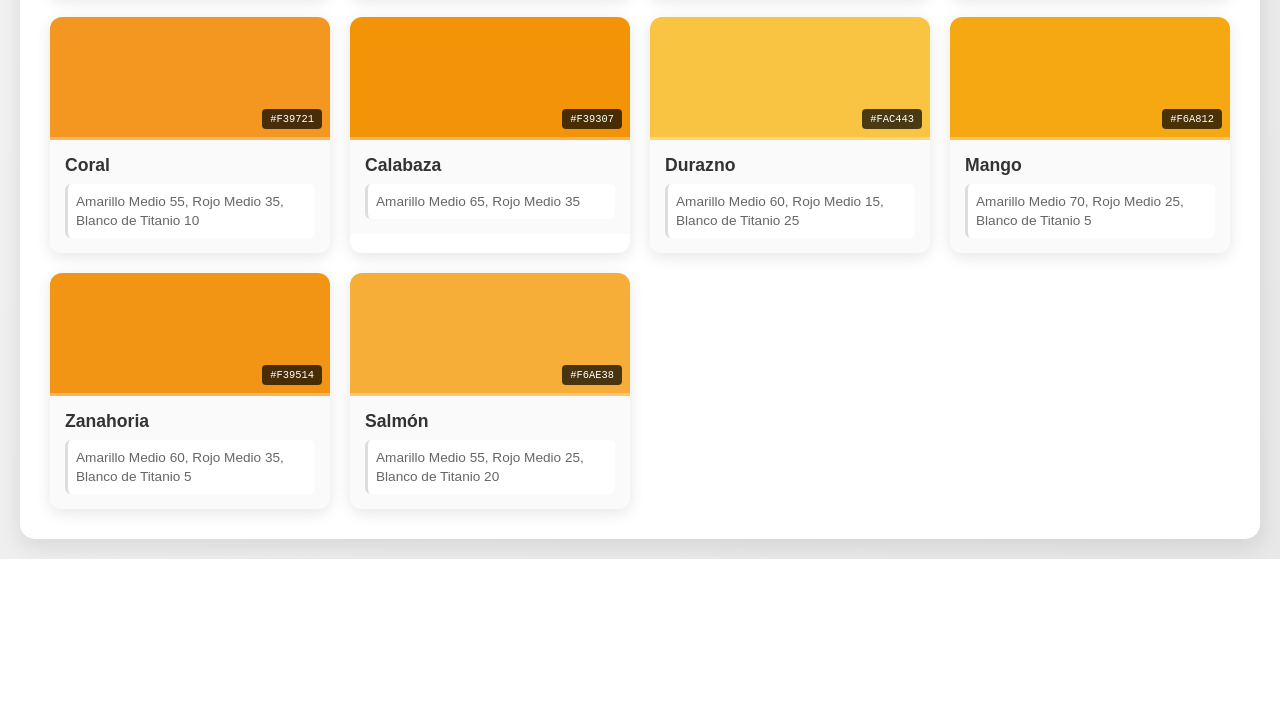
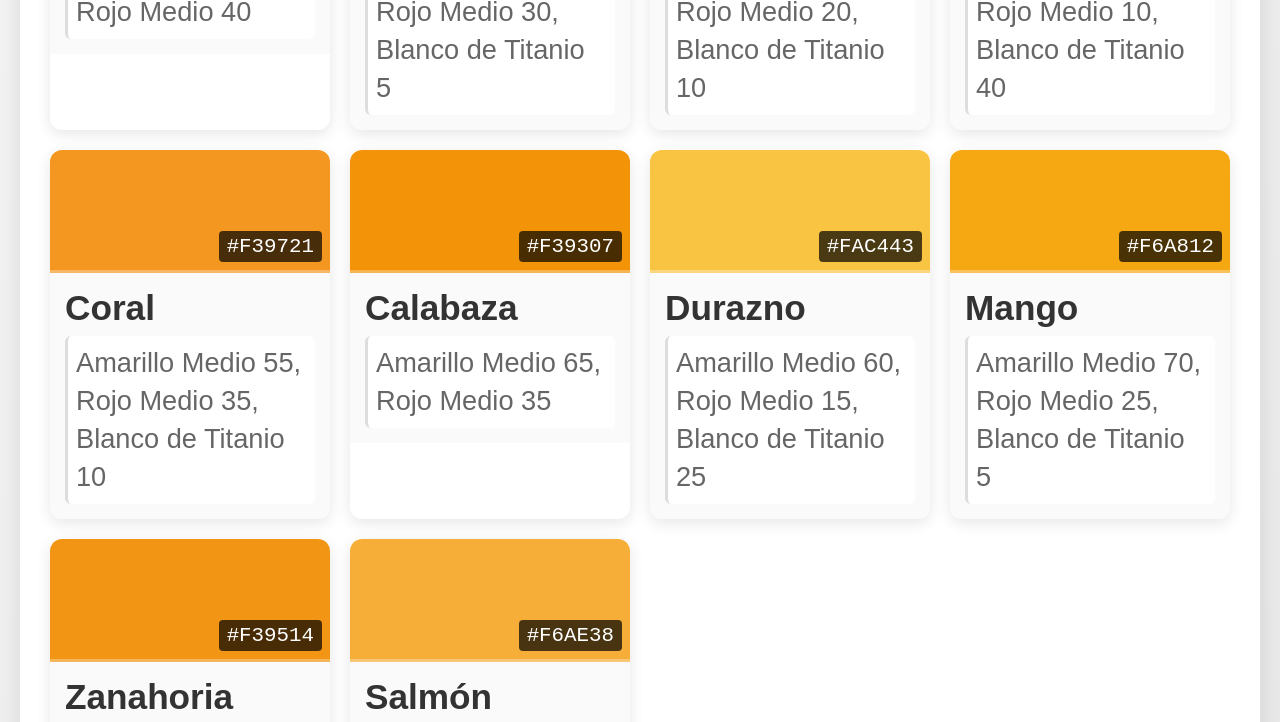
Before and after one commit to chusdomo/Paletas-de-colores, a plain HTML site: page color_palette_naranjas.html in a window 1280 px wide. Shown: the part 473-1195 px from the top of the page. Before the commit the page ends 1032 px from the top, so only its background shows below. Drawn offline with Linux system fonts and the light colour scheme.

Commit message:
Update color_palette_naranjas.html

```diff
--- a/color_palette_naranjas.html
+++ b/color_palette_naranjas.html
@@ -66,14 +66,14 @@
         }
 
         .color-name {
-            font-size: 1.1em;
+            font-size: 2.2em;
             font-weight: bold;
             color: #333;
             margin-bottom: 8px;
         }
 
         .color-formula {
-            font-size: 0.85em;
+            font-size: 1.7em;
             color: #666;
             line-height: 1.4;
             background: white;
@@ -91,7 +91,7 @@
             padding: 4px 8px;
             border-radius: 4px;
             font-family: monospace;
-            font-size: 0.8em;
+            font-size: 1.6em;
         }
     </style>
 </head>
```
